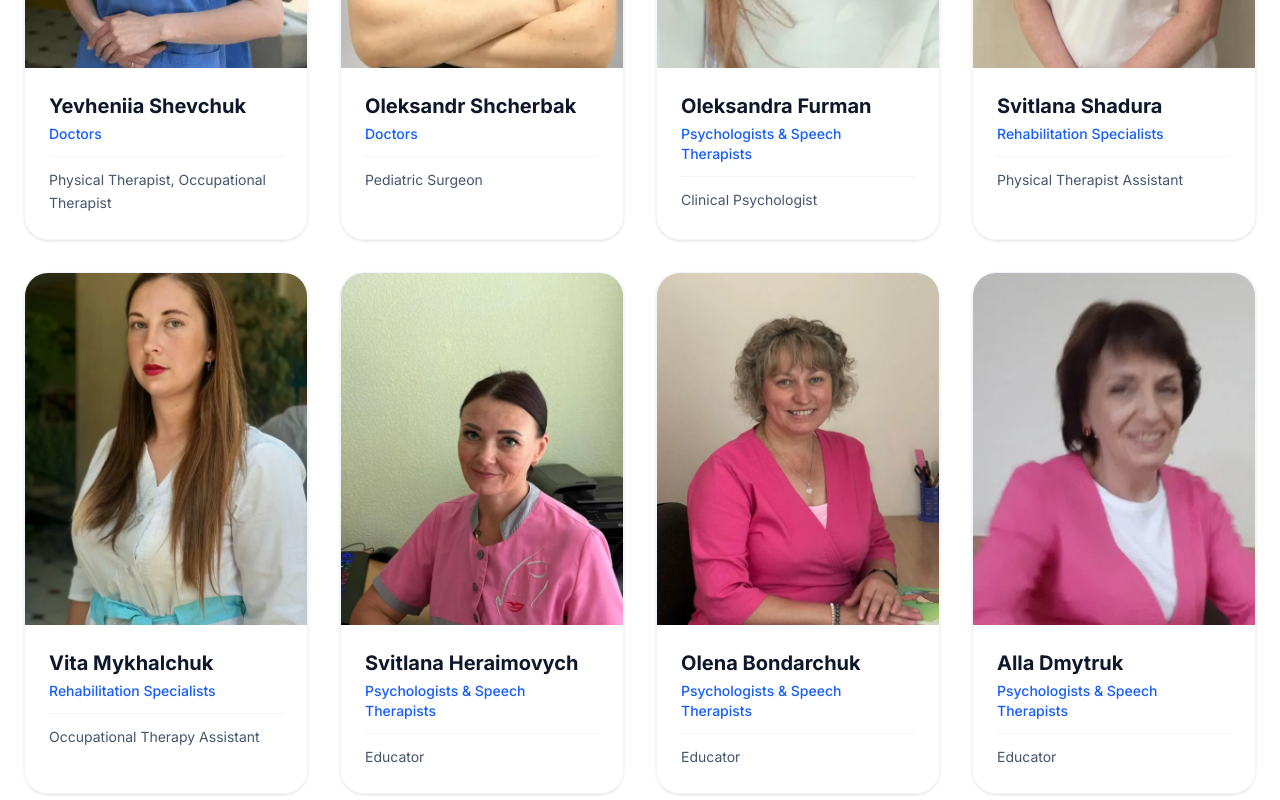
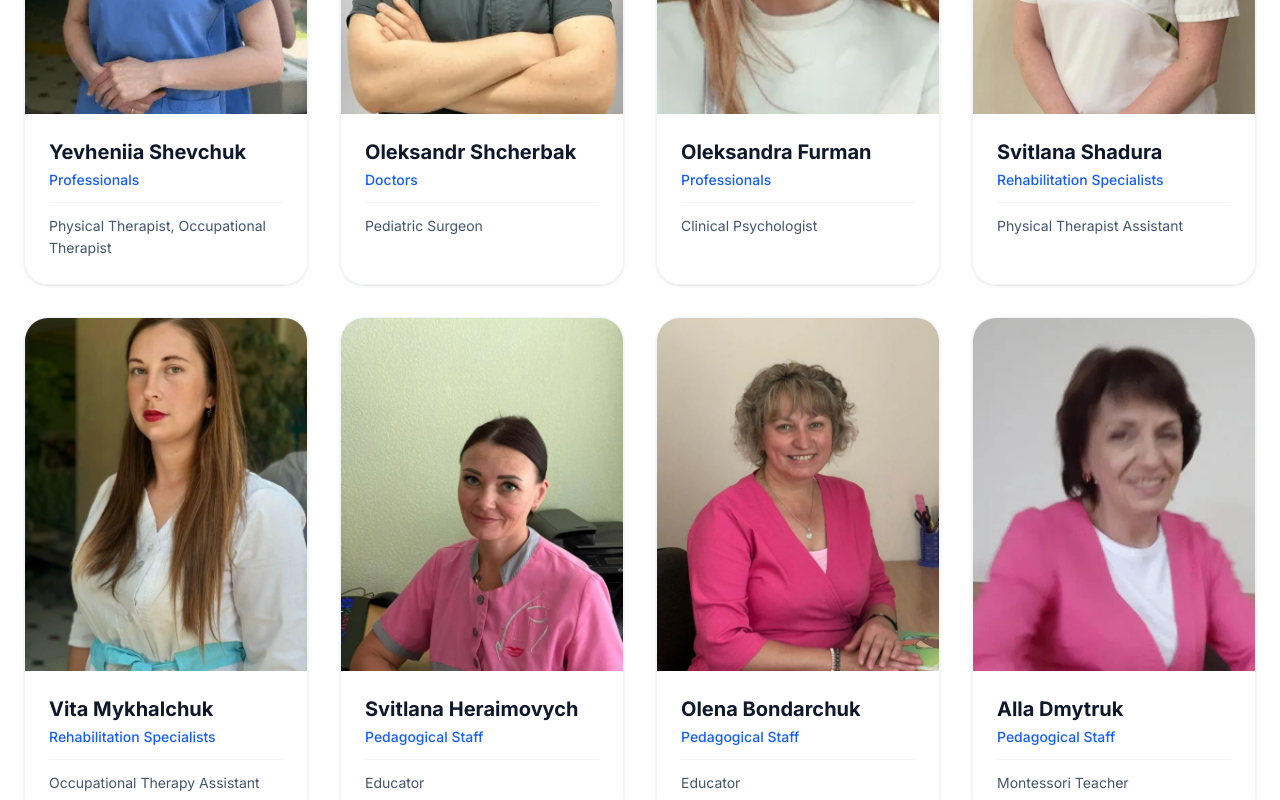
Before and after one commit to BrownyOFF/clinic, a Next.js app: page /en/team in a window 1280 px wide. Shown: the part 1320-2120 px from the top of the page. Built offline with nearby package versions, Linux system fonts and the light colour scheme; no server answers.

Commit message:
feat: implement English localization for site pages and add new content modules for team, vacancies, and contact forms

```diff
--- a/app/data/teamEn.ts
+++ b/app/data/teamEn.ts
@@ -7,21 +7,21 @@ export interface TeamMemberEn {
 }
 
 export const teamMembers: TeamMemberEn[] = [
-  { id: 1, name: "Tetiana Shevchenko", role: "Acting Director, Pediatric Psychiatrist, Pediatric Neurologist", category: "Doctors", image: "/images/shevckenko.webp" },
-  { id: 2, name: "Karolina Levkivska", role: "Head of Palliative Care Department, Pediatrician", category: "Doctors", image: "/images/Levkivska.webp" },
-  { id: 3, name: "Tetiana Mashtaler", role: "Neurologist, PRM Doctor", category: "Doctors", image: "/images/Mashtaler.webp" },
+  { id: 1, name: "Tetiana Shevchenko", role: "Acting Director, PRM Doctor, Pediatric Psychiatrist, Pediatric Neurologist", category: "Doctors", image: "/images/shevckenko.webp" },
+  { id: 2, name: "Karolina Levkivska", role: "Head of Medical Rehabilitation Department for Premature Infants and the First Three Years of Life, PRM Doctor", category: "Doctors", image: "/images/Levkivska.webp" },
+  { id: 3, name: "Tetiana Mashtaler", role: "Head of Inpatient Medical Rehabilitation Department, Pediatric Neurologist, PRM Doctor", category: "Doctors", image: "/images/Mashtaler.webp" },
   { id: 4, name: "Vira Kobylinska", role: "Pediatric Psychiatrist", category: "Doctors", image: "/images/Kobulinska.webp" },
-  { id: 5, name: "Yevheniia Shevchuk", role: "Physical Therapist, Occupational Therapist", category: "Doctors", image: "/images/Shevchyk.webp" },
+  { id: 5, name: "Yevheniia Shevchuk", role: "Physical Therapist, Occupational Therapist", category: "Professionals", image: "/images/Shevchyk.webp" },
   { id: 6, name: "Oleksandr Shcherbak", role: "Pediatric Surgeon", category: "Doctors", image: "/images/Sherbak.webp" },
-  { id: 7, name: "Oleksandra Furman", role: "Clinical Psychologist", category: "Psychologists & Speech Therapists", image: "/images/Furman.webp" },
+  { id: 7, name: "Oleksandra Furman", role: "Clinical Psychologist", category: "Professionals", image: "/images/Furman.webp" },
   { id: 8, name: "Svitlana Shadura", role: "Physical Therapist Assistant", category: "Rehabilitation Specialists", image: "/images/Shadyra.webp" },
   { id: 9, name: "Vita Mykhalchuk", role: "Occupational Therapy Assistant", category: "Rehabilitation Specialists", image: "/images/Muchalchyk.webp" },
-  { id: 10, name: "Svitlana Heraimovych", role: "Educator", category: "Psychologists & Speech Therapists", image: "/images/Heraimovich.webp" },
-  { id: 11, name: "Olena Bondarchuk", role: "Educator", category: "Psychologists & Speech Therapists", image: "/images/Bondarchyk.webp" },
-  { id: 12, name: "Alla Dmytruk", role: "Educator", category: "Psychologists & Speech Therapists", image: "/images/Dmitryk.webp" },
+  { id: 10, name: "Svitlana Heraimovych", role: "Educator", category: "Pedagogical Staff", image: "/images/Heraimovich.webp" },
+  { id: 11, name: "Olena Bondarchuk", role: "Educator", category: "Pedagogical Staff", image: "/images/Bondarchyk.webp" },
+  { id: 12, name: "Alla Dmytruk", role: "Montessori Teacher", category: "Pedagogical Staff", image: "/images/Dmitryk.webp" },
   { id: 13, name: "Oksana Chumakevych", role: "Speech Therapist", category: "Psychologists & Speech Therapists", image: "/images/Chymackevich.webp" },
   { id: 14, name: "Olha Kovalova", role: "Speech Therapist", category: "Psychologists & Speech Therapists", image: "/images/Kovaloyva.webp" },
-  { id: 15, name: "Svitlana Zozulia", role: "Special Education Teacher", category: "Psychologists & Speech Therapists", image: "/images/Zozyla.webp" },
-  { id: 16, name: "Hanna Matviienko", role: "Music Director", category: "Psychologists & Speech Therapists", image: "/images/Maatvienko.webp" },
-  { id: 17, name: "Daryna Melnychuk", role: "Special Education Teacher", category: "Psychologists & Speech Therapists", image: "/images/Melnichyk.webp" }
+  { id: 15, name: "Svitlana Zozulia", role: "Special Education Teacher", category: "Pedagogical Staff", image: "/images/Zozyla.webp" },
+  { id: 16, name: "Hanna Matviienko", role: "Music Director", category: "Pedagogical Staff", image: "/images/Maatvienko.webp" },
+  { id: 17, name: "Daryna Melnychuk", role: "Special Education Teacher", category: "Pedagogical Staff", image: "/images/Melnichyk.webp" }
 ];
--- a/app/data/vacancies.ts
+++ b/app/data/vacancies.ts
@@ -3,8 +3,8 @@ export const activeVacancies: string[] = [
   "Ерготерапевт",
   "Лікар фізичної та реабілітаційної медицини",
   "Лікар-педіатр",
+  "Асистент фізичного терапевта",
   "Асистент ерготерапевта",
-  "Медичний реєстратор",
-  "Молодша медична сестра",
-  "Медична сестра"
+  "Терапевт мови і мовлення",
+  "Молодша медична сестра"
 ];
--- a/app/data/vacanciesEn.ts
+++ b/app/data/vacanciesEn.ts
@@ -3,8 +3,8 @@ export const activeVacancies: string[] = [
   "Occupational Therapist",
   "PRM Doctor (Physical and Rehabilitation Medicine)",
   "Pediatrician",
+  "Physical Therapist Assistant",
   "Occupational Therapy Assistant",
-  "Medical Receptionist",
-  "Junior Nurse",
-  "Nurse"
+  "Speech and Language Therapist",
+  "Junior Nurse"
 ];
--- a/app/en/contacts/page.tsx
+++ b/app/en/contacts/page.tsx
@@ -266,6 +266,10 @@ function ContactsContentEn() {
                   <li className="flex items-start gap-2">
                     <span className="text-emerald-500 font-bold shrink-0">✓</span>
                     <span><strong>Sign language:</strong> a cooperation agreement is signed with sign language interpreters to ensure effective communication with deaf patients.</span>
+                  </li>
+                  <li className="flex items-start gap-2">
+                    <span className="text-emerald-500 font-bold shrink-0">✓</span>
+                    <span><strong>Website accessibility:</strong> for users&apos; convenience, an accessibility menu is available (eye icon on the right) allowing you to adjust text size, change font to Arial, apply color filters (monochrome, contrast, invert), and disable animations.</span>
                   </li>
                   <li className="flex items-start gap-2">
                     <span className="text-emerald-500 font-bold shrink-0">✓</span>
--- a/app/en/team/page.tsx
+++ b/app/en/team/page.tsx
@@ -13,7 +13,7 @@ import FooterEn from "@/app/components/FooterEn";
 import { teamMembers } from "@/app/data/teamEn";
 
 // Категорії для фільтрації (Англійською)
-const categories = ["All", "Doctors", "Rehabilitation Specialists", "Psychologists & Speech Therapists"];
+const categories = ["All", "Doctors", "Professionals", "Rehabilitation Specialists", "Psychologists & Speech Therapists", "Pedagogical Staff"];
 
 export default function TeamPageEn() {
   const [activeCategory, setActiveCategory] = useState("All");
--- a/app/komanda/page.tsx
+++ b/app/komanda/page.tsx
@@ -11,7 +11,7 @@ import Footer from "@/app/components/Footer";
 import { teamMembers } from "@/app/data/team";
 
 // Категорії для фільтрації
-const categories = ["Всі", "Лікарі", "Фахівці з реабілітації", "Психологи та Логопеди"];
+const categories = ["Всі", "Лікарі", "Професіонали", "Фахівці з реабілітації", "Психологи та Логопеди", "Педагогічний персонал"];
 
 export default function TeamPage() {
   const [activeCategory, setActiveCategory] = useState("Всі");
--- a/app/kontakty/page.tsx
+++ b/app/kontakty/page.tsx
@@ -278,6 +278,10 @@ function ContactsContent() {
                   <li className="flex items-start gap-2">
                     <span className="text-emerald-500 font-bold shrink-0">✓</span>
                     <span><strong>Мова жестів:</strong> укладено договір з перекладачами мовою жестів для безперешкодного спілкування та обслуговування глухих пацієнтів.</span>
+                  </li>
+                  <li className="flex items-start gap-2">
+                    <span className="text-emerald-500 font-bold shrink-0">✓</span>
+                    <span><strong>Інклюзивність сайту:</strong> для зручності користувачів на сайті встановлено меню доступності (іконка ока праворуч), яке дозволяє налаштовувати розмір тексту, змінювати стиль шрифту на Arial, застосовувати колірні фільтри (чорно-білий, контрастний, інверсія) та вимикати анімації.</span>
                   </li>
                   <li className="flex items-start gap-2">
                     <span className="text-emerald-500 font-bold shrink-0">✓</span>
```
Also changed, not shown: app/data/team.ts (+11 -11 lines), app/en/about-us/page.tsx (+5 -5 lines), app/pro-nas/page.tsx (+5 -5 lines).
